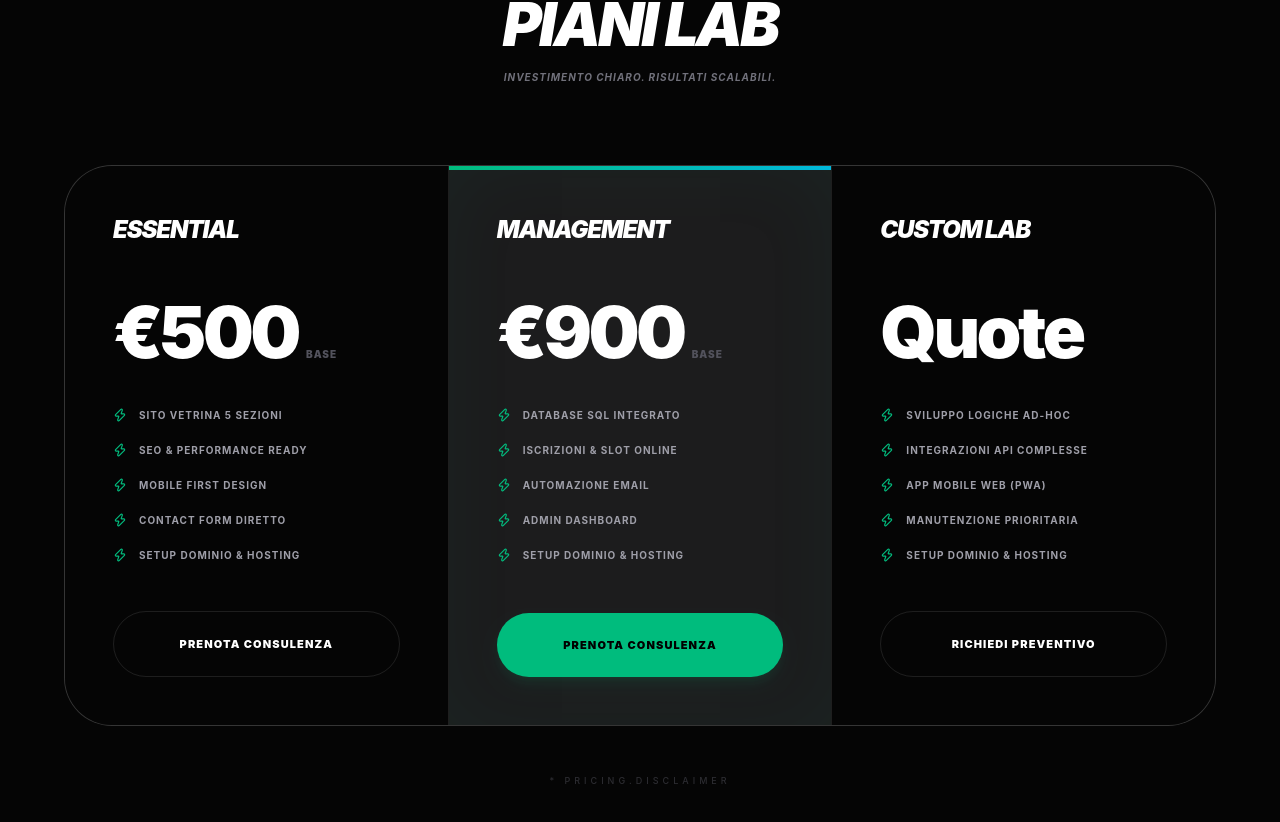
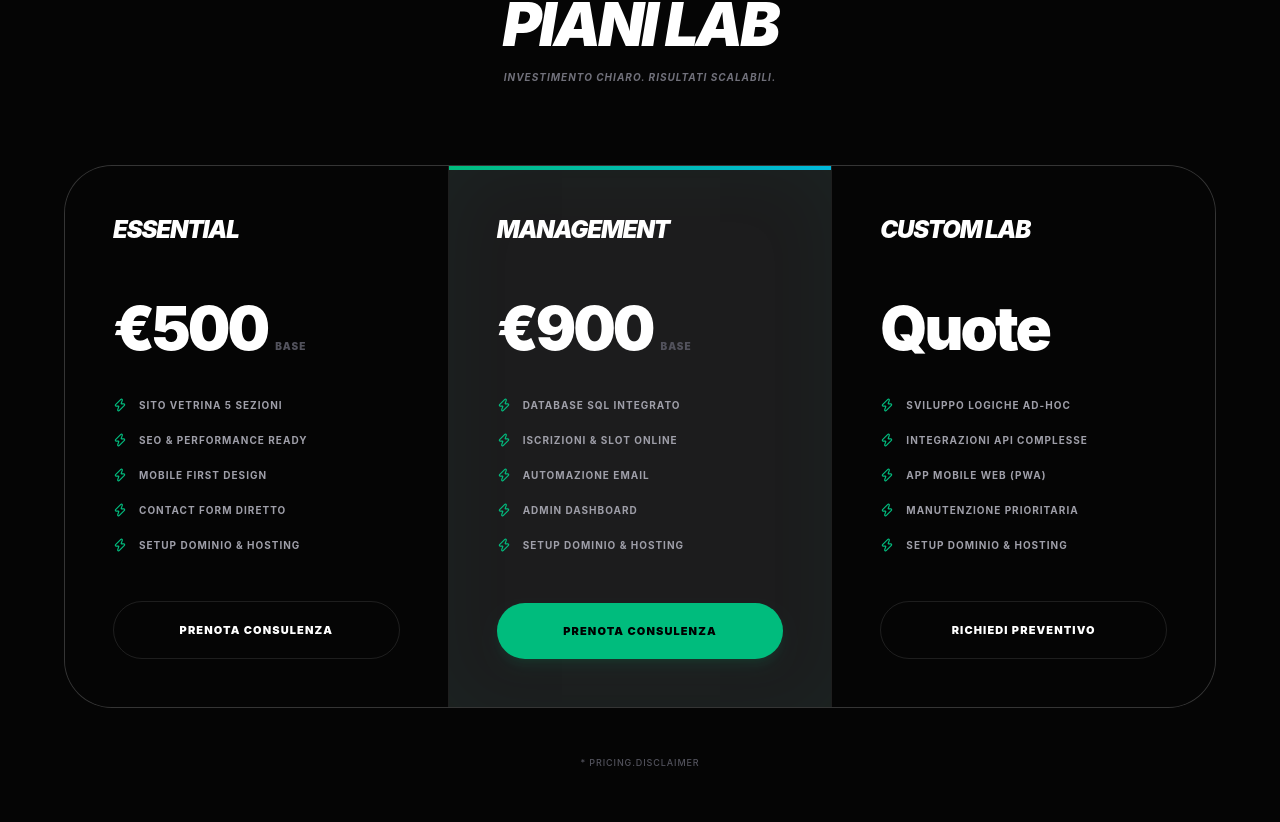
Before and after one commit to Mattia471/mattiacucuzza.com, a React (Vite) app: page / in a window 1280 px wide. Shown: the part 3964-4786 px from the top of the page. Built offline with nearby package versions, Linux system fonts and the light colour scheme.

Commit message:
add referral code

```diff
--- a/src/App.tsx
+++ b/src/App.tsx
@@ -5,11 +5,13 @@ import {Pricing} from './components/sections/Pricing';
 import {Footer} from './components/layout/Footer';
 import {Marquee} from "./components/sections/Marquee.tsx";
 import {Navbar} from "./components/layout/Navbar.tsx";
+import {ReferralBanner} from "./components/layout/ReferralBanner.tsx";
 
 function App() {
   return (
       <div className="bg-[#050505] min-h-screen">
           <Navbar />
+          <ReferralBanner />
         <Hero />
         <About />
         <Portfolio />
--- /dev/null
+++ b/src/components/layout/ReferralBanner.tsx
@@ -0,0 +1,37 @@
+import {useReferral} from '../../context/ReferralContext';
+import {Zap} from 'lucide-react';
+import {useTranslation} from "react-i18next";
+
+export const ReferralBanner = () => {
+    const { hasDiscount, referralCode, discount } = useReferral();
+    const {t} = useTranslation();
+
+    // Se non c'è sconto o l'utente lo ha chiuso, non renderizzare nulla
+    if (!hasDiscount) return null;
+
+    return (
+        <div className="fixed bottom-6 left-0 right-0 px-6 z-[200] animate-in fade-in slide-in-from-bottom-8 duration-1000">
+            <div className="max-w-md mx-auto bg-emerald-500 rounded-2xl shadow-[0_20px_50px_rgba(16,185,129,0.4)] overflow-hidden border border-white/20">
+                <div className="px-6 py-4 flex items-center justify-between gap-4">
+
+                    {/* Icona e Testo */}
+                    <div className="flex items-center gap-4">
+                        <div className="bg-black/10 p-2 rounded-xl">
+                            <Zap size={18} className="text-black fill-black" />
+                        </div>
+                        <div>
+                            <p className="text-[10px] font-black uppercase tracking-[2px] text-black italic leading-none mb-1">
+                                {t('referral.banner_title')}
+                            </p>
+                            <p className="text-[12px] font-bold text-black/80">
+                                {t('referral.banner_text', { discount: discount * 100, code: referralCode?.toUpperCase() })}
+                            </p>
+                        </div>
+                    </div>
+
+                </div>
+
+            </div>
+        </div>
+    );
+};
--- a/src/components/sections/Pricing.tsx
+++ b/src/components/sections/Pricing.tsx
@@ -1,12 +1,13 @@
-import {CheckCircle2, Zap} from 'lucide-react';
+import {Zap} from 'lucide-react';
 import {useTranslation} from 'react-i18next';
 import {Button} from '../ui/Button';
 import {useReferral} from "../../context/ReferralContext.tsx";
 
 export const Pricing = () => {
     const { t } = useTranslation();
-    const { discount, hasDiscount, referralCode } = useReferral(); // Assicurati di passare anche il codice dal context
+    const { discount, hasDiscount } = useReferral();
 
+    // Calcola il prezzo finale o restituisce 'Quote'
     const calculatePrice = (basePrice: string) => {
         if (basePrice === 'Quote') return 'Quote';
         const price = parseInt(basePrice);
@@ -56,32 +57,27 @@ export const Pricing = () => {
         }
     ];
 
+    // Funzione per generare il link mail dinamico con info sullo sconto
     const generateMailLink = (planName: string, originalPrice: string) => {
         const email = "cucuzzamattia47@gmail.com";
         const finalPrice = calculatePrice(originalPrice);
+
         const referralNote = hasDiscount
-            ? `\n(Codice Referral Usato: ${referralCode?.toUpperCase()} | Sconto: -${discount * 100}% | Prezzo Finale: €${finalPrice})`
+            ? `\n(Applicato sconto referral: -${discount * 100}% | Prezzo finale stimato: €${finalPrice})`
             : "";
 
         const subject = encodeURIComponent(`Richiesta Progetto: ${planName}`);
         const body = encodeURIComponent(
-            `Ciao Mattia,\n\nsono interessato al piano ${planName}.${referralNote}\nVorrei iniziare a lavorare alla mia visione.\n\nGrazie!`
+            `Ciao Mattia,\n\nsono interessato al piano ${planName}.${referralNote}\nVorrei ricevere maggiori informazioni per iniziare a lavorare alla mia visione.\n\nGrazie!`
         );
+
         return `mailto:${email}?subject=${subject}&body=${body}`;
     };
 
     return (
         <section id="pricing" className="py-32 px-6 border-t border-white/5 bg-[#050505]">
             <div className="max-w-6xl mx-auto">
-
-                {/* Header Sezione */}
                 <div className="text-center mb-20 relative">
-                    {hasDiscount && (
-                        <div className="inline-flex items-center gap-2 px-6 py-2 rounded-full bg-emerald-500/10 border border-emerald-500/30 text-emerald-400 text-[11px] font-black uppercase tracking-[3px] mb-8 animate-in fade-in slide-in-from-top-4 duration-1000">
-                            <CheckCircle2 size={14} className="text-emerald-500" />
-                            Sconto Referral "{referralCode?.toUpperCase()}" Attivato (-{discount * 100}%)
-                        </div>
-                    )}
 
                     <h2 className="text-4xl md:text-6xl font-black uppercase tracking-tighter mb-4 italic text-white">
                         {t('pricing.title')}
@@ -95,37 +91,26 @@ export const Pricing = () => {
                     {plans.map((pkg, i) => (
                         <div
                             key={i}
-                            className={`p-12 flex flex-col bg-[#050505] transition-all duration-500 group relative ${pkg.popular ? 'bg-zinc-900/30 shadow-[inset_0_0_80px_rgba(16,185,129,0.05)]' : ''}`}
+                            className={`p-12 flex flex-col bg-[#050505] transition-all duration-500 group ${pkg.popular ? 'relative bg-zinc-900/30 shadow-[inset_0_0_80px_rgba(16,185,129,0.05)]' : ''}`}
                         >
                             {pkg.popular && (
                                 <div className="absolute top-0 inset-x-0 h-1 bg-gradient-to-r from-emerald-500 to-cyan-500" />
                             )}
 
-                            <div className="mb-8">
-                                <h3 className="text-2xl font-black uppercase italic tracking-tighter text-white group-hover:text-emerald-400 transition-colors">
-                                    {pkg.name}
-                                </h3>
+                            <h3 className="text-2xl font-black uppercase italic tracking-tighter mb-8 text-white group-hover:text-emerald-400 transition-colors">
+                                {pkg.name}
+                            </h3>
+
+                            <div className="flex flex-col mb-10 min-h-[80px] justify-end">
+                                {/* Prezzo Originale (Barrato se c'è sconto) */}
                                 {hasDiscount && pkg.price !== 'Quote' && (
-                                    <span className="text-emerald-500 text-[9px] font-black uppercase tracking-widest mt-2 block">
-                                        {t('pricing.discount_applied')}
+                                    <span className="text-zinc-600 line-through text-lg font-bold mb-1 ml-1">
+                                        €{pkg.price}
                                     </span>
-                                )}
-                            </div>
-
-                            <div className="flex flex-col mb-10 min-h-[90px] justify-end">
-                                {hasDiscount && pkg.price !== 'Quote' && (
-                                    <div className="flex items-center gap-2 mb-1">
-                                        <span className="text-zinc-600 line-through text-xl font-bold italic">
-                                            €{pkg.price}
-                                        </span>
-                                        <span className="bg-emerald-500 text-black text-[9px] font-black px-2 py-0.5 rounded-sm uppercase">
-                                            -{(discount * 100)}%
-                                        </span>
-                                    </div>
                                 )}
 
                                 <div className="flex items-baseline gap-2 text-white">
-                                    <span className="text-7xl font-black tracking-tighter leading-none">
+                                    <span className="text-6xl font-black tracking-tighter">
                                         {pkg.price === 'Quote' ? '' : '€'}{calculatePrice(pkg.price)}
                                     </span>
                                     {pkg.price !== 'Quote' && (
@@ -139,14 +124,14 @@ export const Pricing = () => {
                             <ul className="space-y-5 mb-12 flex-grow">
                                 {pkg.features.map((f, idx) => (
                                     <li key={idx} className="text-zinc-400 text-[10px] uppercase font-bold tracking-widest flex items-center gap-3">
-                                        <Zap size={14} className="text-emerald-500 group-hover:rotate-12 transition-transform" /> {f}
+                                        <Zap size={14} className="text-emerald-500 group-hover:scale-125 transition-transform" /> {f}
                                     </li>
                                 ))}
                             </ul>
 
                             <Button
                                 variant={pkg.popular ? 'primary' : 'outline'}
-                                className="w-full text-[10px] tracking-[3px] font-black uppercase py-6"
+                                className="w-full text-[10px] tracking-[2px] font-black uppercase"
                                 href={generateMailLink(pkg.name, pkg.price)}
                             >
                                 {pkg.price === 'Quote' ? t('pricing.cta_quote') : t('pricing.cta_standard')}
@@ -155,8 +140,9 @@ export const Pricing = () => {
                     ))}
                 </div>
 
-                <p className="text-center mt-12 text-zinc-600 text-[9px] uppercase tracking-[4px] font-medium opacity-50">
-                    * {t('pricing.disclaimer')}
+                {/* Footer disclaimer per i prezzi */}
+                <p className="text-center mt-12 text-zinc-600 text-[9px] uppercase tracking-widest font-medium">
+                    * {t('pricing.disclaimer') || "Prices may vary based on specific requirements."}
                 </p>
             </div>
         </section>
--- a/src/i18n.ts
+++ b/src/i18n.ts
@@ -16,6 +16,12 @@ i18n
         resources: {
             en: {
                 translation: {
+                    referral: {
+                        banner_title: "Discount Unlocked",
+                        banner_text: "Discount {{discount}}% applied with code {{code}}",
+                        badge_pricing: "Special Reward Applied",
+                        applied_tag: "Referral Discount -{{discount}}% Applied"
+                    },
                     nav: {
                         menu_label: "Navigation",
                         about: "About",
@@ -112,6 +118,12 @@ i18n
             },
             it: {
                 translation: {
+                    referral: {
+                        banner_title: "Sconto Sbloccato",
+                        banner_text: "Sconto {{discount}}% applicato con codice {{code}}",
+                        badge_pricing: "Premio Speciale Applicato",
+                        applied_tag: "Sconto Referral -{{discount}}% Applicato"
+                    },
                     nav: {
                         menu_label: "Navigazione",
                         about: "Chi Sono",
```
